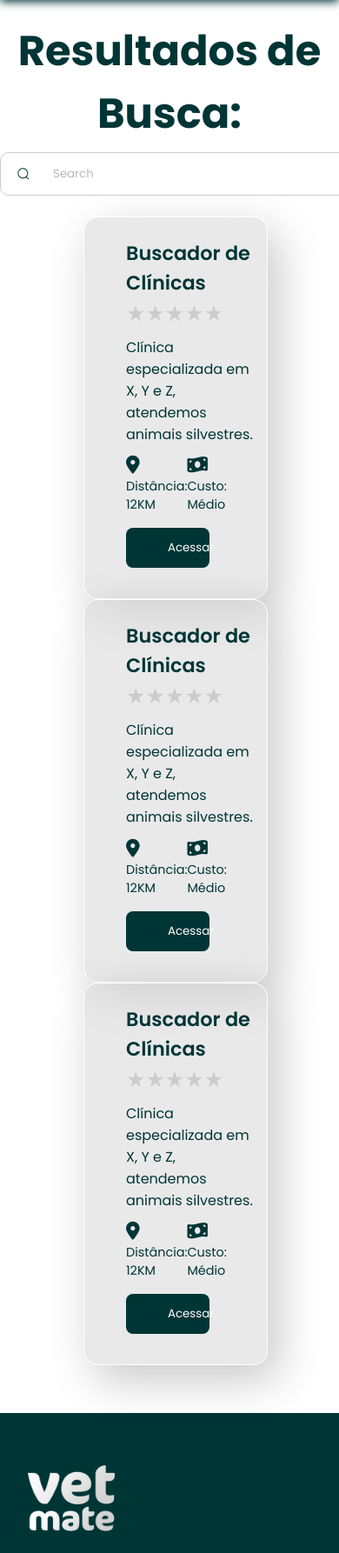
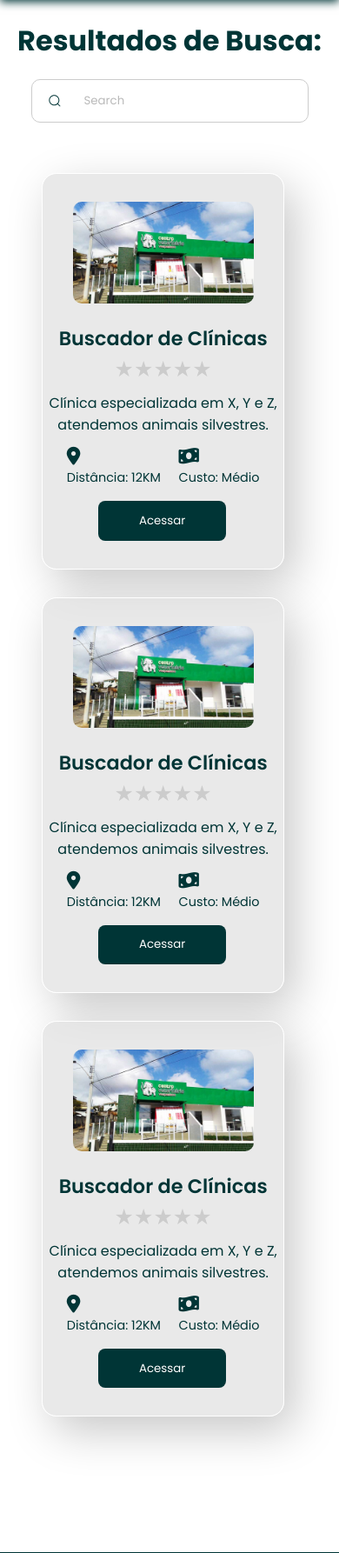
Before and after one commit to vlipe/VetMate, a PHP site: page /html/resultado.html in a window 390 px wide; the page is wider, and only the part inside the window is pictured. Shown: the part 128-1914 px from the top of that part at 87% size. Run offline with PHP 8.4, Linux system fonts and the light colour scheme; some libraries are stand-ins or nearby versions.

Commit message:
responsividade dos resultados de busca (página não finalizada).

```diff
--- a/VetMate/css/resultado.css
+++ b/VetMate/css/resultado.css
@@ -557,30 +557,81 @@ header {
         display: grid;
         grid-template-columns: 1fr;
         justify-content: space-between;
-        padding: 0rem 6rem;
+        padding: 0rem 3rem;
+        row-gap: 2rem;
+        margin-top: 15%;
     }
 
-    .resultados-cards .card-container {
+    .card {
+        display: grid;
+        grid-template-columns: 1fr;
+        place-items: center;
+        margin: 2rem 0rem;
+    }
+
+    .card-container {
+        margin: 0rem 0rem;
+        display: flex;
+        align-items: center;
+        justify-content: center;
+    }
+
+    .card-img {
+        padding: 0;
+        margin: 0rem 0rem 1rem 0rem;
+    }
+
+    .card-h3 {
+        text-align: center;
+    }
+
+    .card-p {
+        text-align: center;
+    }
+
+    .card-button {
+        display: flex;
+        align-items: center;
+        justify-content: center;
+        margin: 1rem 3rem 0rem 3rem;
+    }
+
+    .informacoes-card a {
+        text-decoration: none;
+    }
+
+    .informacoes-card {
+        display: grid;
+        place-items: center;
+        padding: 0;
+        margin: 0;
+    }
+
+    #h1-resultado {
+        font-size: 2rem;
         margin-bottom: 5%;
     }
+
+    .buscador-comprimido .input {
+        width: 100%;
+    }
+
 }
 
 /* Estilo para telas com largura entre 769px e 1023px (tablet e notebooks) */
-@media (min-width: 769px) and (max-width: 1025px) {
+@media (min-width: 769px) and (max-width: 1024px) {
     .resultados-cards {
         display: grid;
         grid-template-columns: repeat(2, 1fr);
         justify-content: space-between;
-        padding: 0rem 6rem;
+        padding: 0rem 5rem;
+        row-gap: 2rem;
     }
 
-    .resultados-cards .card-container {
-        margin-bottom: 5%;
-    }
 }
 
 /* Estilo para telas com mais de 1024px (desktop) */
-@media (min-width: 1026px) {
+@media (min-width: 1025px) {
     .resultados-cards {
         display: grid;
         grid-template-columns: repeat(3, 1fr);
--- a/VetMate/html/resultado.html
+++ b/VetMate/html/resultado.html
@@ -166,6 +166,7 @@
                     <div class="card-img"><img src="../imagens/fachada_centro_veterinario_-1024x576.jpg" alt=""></div>
 
                     <div class="informacoes-card">
+
                         <h3 class="card-h3">Buscador de Clínicas</h3>
                         <div class="estrelas">
                             <div class="rating">
```
